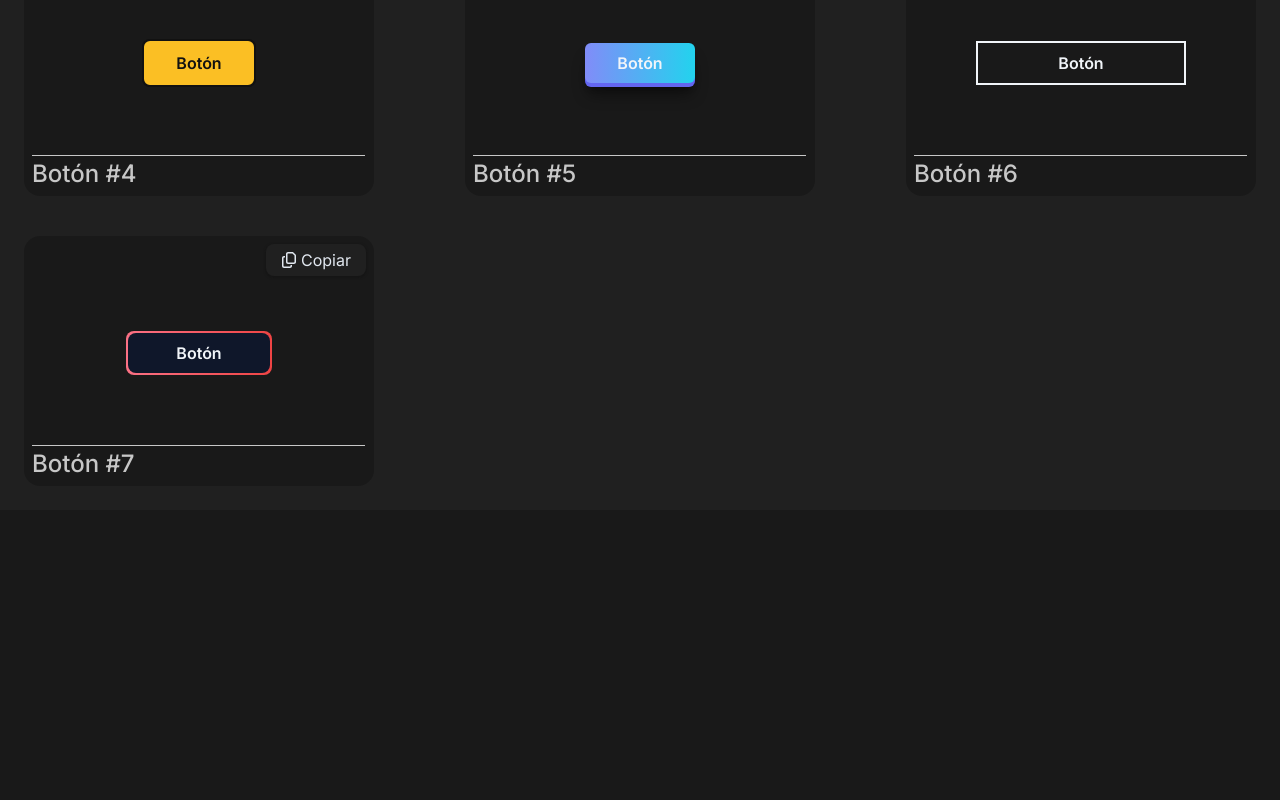
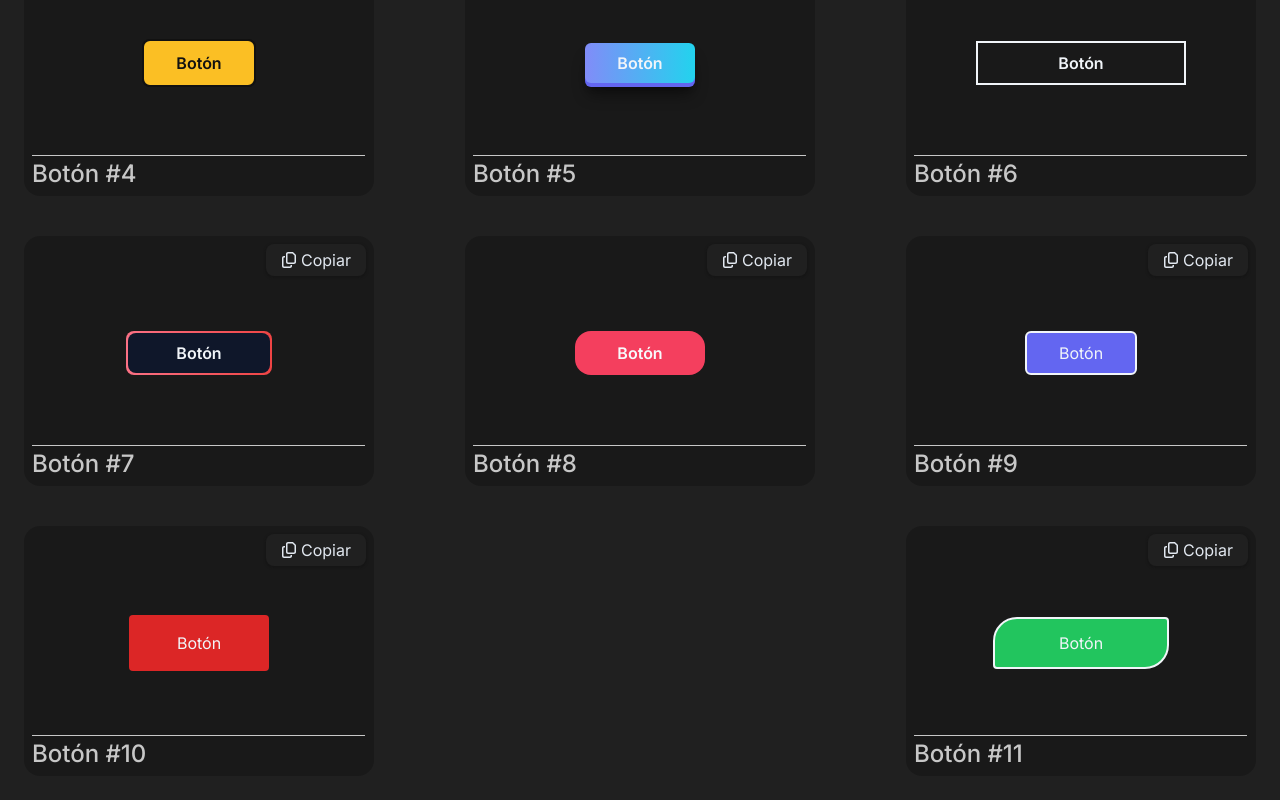
Before and after one commit to DMaximoVarela/magic-buttons, a Next.js app: page /inicio in a window 1280 px wide. Shown: the part 800-1600 px from the top of the page. Before the commit the page ends 1310 px from the top, so only its background shows below. Built offline with nearby package versions, Linux system fonts and the light colour scheme.

Commit message:
feat: crea aun mas botones

```diff
--- a/src/components/auxiliarViewButton/auxiliarViewButton.module.css
+++ b/src/components/auxiliarViewButton/auxiliarViewButton.module.css
@@ -1,33 +1,23 @@
-.container {
-  position: relative;
-  padding: 0.125rem;
-  background: linear-gradient(to right, #fb7185, #ef4444);
-  border-radius: 0.5rem;
-  color: #f1f5f9;
-  font-weight: 600;
-}
-
 .btn {
-  position: relative;
-  background-color: #0f172a;
-  padding: 0.5rem 3rem;
-  border-radius: 0.5rem;
-  color: #f1f5f9;
-  font-weight: 600;
-  cursor: pointer;
-}
-
-.bg {
-  position: absolute;
   display: flex;
   justify-content: center;
   align-items: center;
-  inset: 0;
-  background: linear-gradient(to right, #fb7185, #ef4444);
-  opacity: 0;
-  transition: opacity 300ms ease-in-out;
+  padding: 0.75rem 4rem;
+  color: #f1f5f9;
+  background-color: #22c55e;
+  border: solid 2px #f1f5f9;
+  border-top-left-radius: 1.5rem;
+  border-top-right-radius: 0.25rem;
+  border-bottom-left-radius: 0.25rem;
+  border-bottom-right-radius: 1.5rem;
+  transition: 300ms ease-in-out;
 }
 
-.bg:hover {
-  opacity: 1;
+.btn:hover {
+  background-color: #15803d;
+  transform: scale(1.05);
 }
+
+.btn:active {
+  background-color: #22c55e;
+}
--- a/src/components/auxiliarViewButton/auxiliarViewButton.tsx
+++ b/src/components/auxiliarViewButton/auxiliarViewButton.tsx
@@ -3,22 +3,13 @@ import style from "./auxiliarViewButton.module.css";
 const AuxiliarViewButton = () => {
   return (
     <div className="m-8 flex flex-col space-y-2 items-center justify-center">
-      <div className="relative p-0.5 bg-gradient-to-r from-rose-400 to-red-500 rounded-lg text-slate-100 font-semibold">
-        <button className="relative bg-slate-900 px-12 py-2 rounded-lg text-slate-100 font-semibold cursor-pointer">
-          Botón
-          <span className="absolute flex justify-center items-center inset-0 bg-gradient-to-r from-rose-400 to-red-500 opacity-0 transition-opacity duration-300 ease-in-out hover:opacity-100">
-            Botón
-          </span>
-        </button>
-      </div>
+      <button className="flex justify-center items-center px-16 py-3 text-slate-100 bg-green-500 border-2 border-slate-100 rounded-tl-3xl rounded-tr rounded-br-3xl rounded-bl hover:bg-green-700 transition duration-300 ease-in-out transform hover:scale-105 active:bg-green-500">
+        Botón
+      </button>
 
       <br />
 
-      <div className={style.container}>
-        <button className={style.btn}>Botón
-          <span className={style.bg}>Botón</span>
-        </button>
-      </div>
+      <button className={style.btn}>Botón</button>
     </div>
   );
 };
--- a/src/components/buttons/buttons.tsx
+++ b/src/components/buttons/buttons.tsx
@@ -395,6 +395,172 @@ const buttons = [
       </div>
     ),
   },
+  {
+    id: 8,
+    categoria: "Hover",
+    tamaño: "Mediano",
+    estilo: "Plano",
+    htmlCode: `
+        <button class="btn">Botón
+          Botón
+        </button>
+    `,
+    cssCode: `
+.btn {
+  display: flex;
+  justify-content: center;
+  align-items: center;
+  padding: 0.5rem 2.5rem;
+  color: #f8fafc;
+  background-color: #f43f5e;
+  font-weight: 600;
+  border-radius: 1rem;
+  border: solid 2px transparent;
+  cursor: pointer;
+  transition: 300ms ease-in-out;
+}
+
+.btn:hover {
+  border: solid 2px #f8fafc;
+}
+    `,
+    tailwindCode: `
+      <button className="flex justify-center items-center px-10 text-slate-50 font-semibold py-2 rounded-2xl bg-rose-500 border-2 border-transparent hover:border-rose-100 cursor-pointer transition duration-300 ease-in-out">
+        Botón
+      </button>
+    `,
+    code: (
+      <button className="flex justify-center items-center px-10 text-slate-50 font-semibold py-2 rounded-2xl bg-rose-500 border-2 border-transparent hover:border-rose-100 cursor-pointer transition duration-300 ease-in-out">
+        Botón
+      </button>
+    ),
+  },
+  {
+    id: 9,
+    categoria: "Hover",
+    tamaño: "Mediano",
+    estilo: "Plano",
+    htmlCode: `
+        <button class="btn">Botón
+          Botón
+        </button>
+    `,
+    cssCode: `
+.btn {
+  display: flex;
+  justify-content: center;
+  align-items: center;
+  padding: 0.5rem 2rem;
+  color: #f1f5f9;
+  background-color: #6366f1;
+  border: solid 2px #f1f5f9;
+  border-radius: 0.375rem;
+  cursor: pointer;
+  transition: 300ms ease-in-out;
+}
+
+.btn:hover {
+  background-color: #f1f5f9;
+  color: #0f172a;
+}
+    `,
+    tailwindCode: `
+      <button className="flex justify-center items-center px-8 py-2 text-slate-100 bg-indigo-500 border-2 border-slate-100 rounded-md hover:bg-slate-100 hover:text-slate-900 cursor-pointer transition duration-300 ease-in-out">
+        Botón
+      </button>
+    `,
+    code: (
+      <button className="flex justify-center items-center px-8 py-2 text-slate-100 bg-indigo-500 border-2 border-slate-100 rounded-md hover:bg-slate-100 hover:text-slate-900 cursor-pointer transition duration-300 ease-in-out">
+        Botón
+      </button>
+    ),
+  },
+  {
+    id: 10,
+    categoria: "Hover",
+    tamaño: "Grande",
+    estilo: "Plano",
+    htmlCode: `
+        <button class="btn">Botón
+          Botón
+        </button>
+    `,
+    cssCode: `
+.btn {
+  display: flex;
+  justify-content: center;
+  align-items: center;
+  padding: 1rem 3rem;
+  color: #f1f5f9;
+  background-color: #dc2626;
+  border-radius: 0.25rem;
+  cursor: pointer;
+  transition: 300ms ease-in-out;
+}
+
+.btn:hover {
+  background-color: #f1f5f9;
+  color: #0f172a;
+}
+
+    `,
+    tailwindCode: `
+      <button className="flex justify-center items-center px-12 py-4 text-slate-100 bg-red-600 rounded hover:text-slate-900 hover:bg-slate-200 cursor-pointer transition duration-300 ease-in-out">
+        Botón
+      </button>
+    `,
+    code: (
+      <button className="flex justify-center items-center px-12 py-4 text-slate-100 bg-red-600 rounded hover:text-slate-900 hover:bg-slate-200 cursor-pointer transition duration-300 ease-in-out">
+        Botón
+      </button>
+    ),
+  },
+  {
+    id: 11,
+    categoria: "Hover",
+    tamaño: "Grande",
+    estilo: "Plano",
+    htmlCode: `
+        <button class="btn">Botón
+          Botón
+        </button>
+    `,
+    cssCode: `
+.btn {
+  display: flex;
+  justify-content: center;
+  align-items: center;
+  padding: 0.75rem 4rem;
+  color: #f1f5f9;
+  background-color: #22c55e;
+  border: solid 2px #f1f5f9;
+  border-top-left-radius: 1.5rem;
+  border-top-right-radius: 0.25rem;
+  border-bottom-left-radius: 0.25rem;
+  border-bottom-right-radius: 1.5rem;
+  transition: 300ms ease-in-out;
+}
+
+.btn:hover {
+  background-color: #15803d;
+  transform: scale(1.05);
+}
+
+.btn:active {
+  background-color: #22c55e;
+}
+    `,
+    tailwindCode: `
+      <button className="flex justify-center items-center px-16 py-3 text-slate-100 bg-green-500 border-2 border-slate-100 rounded-tl-3xl rounded-tr rounded-br-3xl rounded-bl hover:bg-green-700 transition duration-300 ease-in-out transform hover:scale-105 active:bg-green-500">
+        Botón
+      </button>
+    `,
+    code: (
+      <button className="flex justify-center items-center px-16 py-3 text-slate-100 bg-green-500 border-2 border-slate-100 rounded-tl-3xl rounded-tr rounded-br-3xl rounded-bl hover:bg-green-700 transition duration-300 ease-in-out transform hover:scale-105 active:bg-green-500">
+        Botón
+      </button>
+    ),
+  },
 ];
 
 export default buttons;
```
